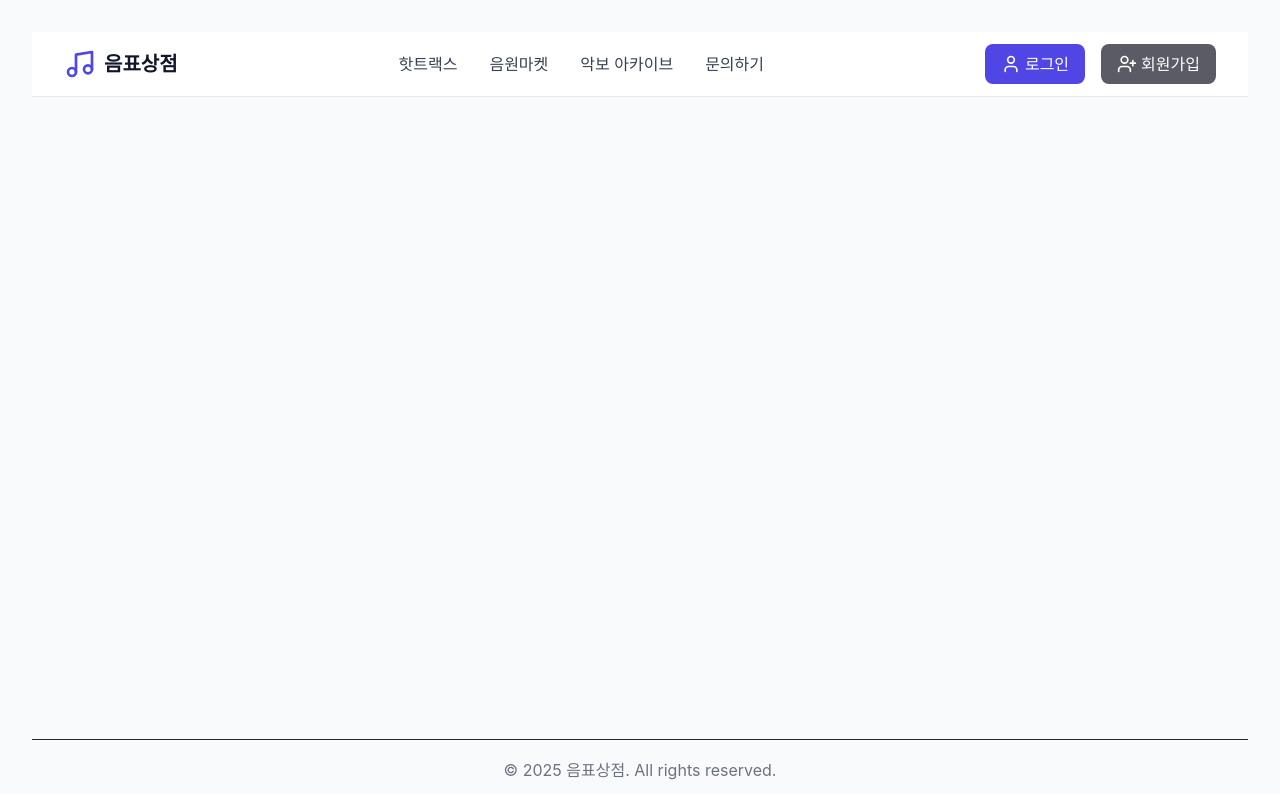
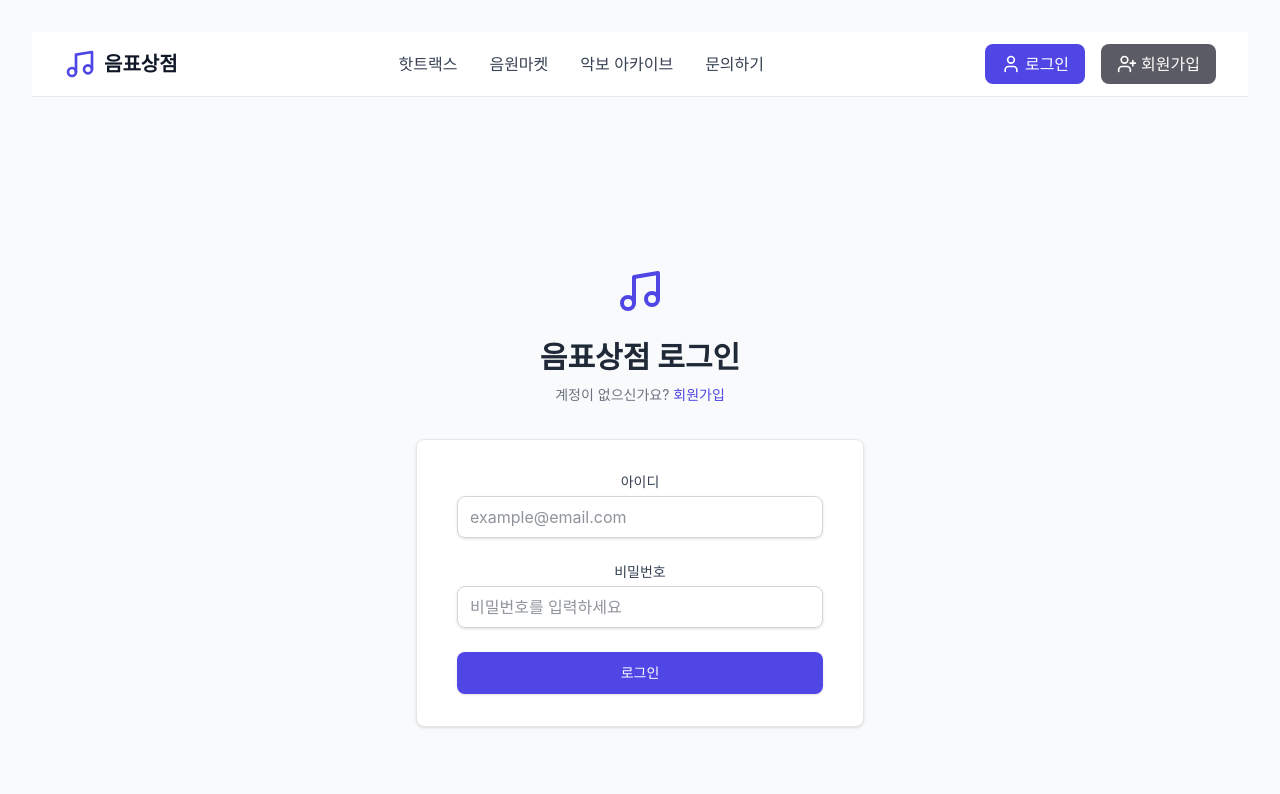
Before and after one commit to backduu/MusicNote-Store-Frontend, a React (Vite) app in the folder musicnote-store-frontend/: page /login in a window 1280 px wide. Shown: the top 794 px of the page. Built offline with nearby package versions, Linux system fonts and the light colour scheme.

Commit message:
[common] 로그인 기능 추가

```diff
--- a/musicnote-store-frontend/src/App.tsx
+++ b/musicnote-store-frontend/src/App.tsx
@@ -2,6 +2,7 @@ import { BrowserRouter as Router, Routes, Route } from "react-router-dom";
 import './App.css'
 import { Home } from './pages/Home';
 import { Signup } from './pages/Signup';
+import { Login } from "./pages/Login";
 import { Layout } from './components/Layout';
 
 
@@ -12,6 +13,7 @@ function App() {
         <Routes>
           <Route path="/" element={<Home />} />
           <Route path="/signup" element={<Signup />} />
+          <Route path="/login" element={<Login />} />
         </Routes>
       </Layout>
 
--- a/musicnote-store-frontend/src/api/auth.ts
+++ b/musicnote-store-frontend/src/api/auth.ts
@@ -1,3 +1,24 @@
-import axios from "axios";
+import { UserRole } from "../types/UserRole";
+import { UserStatus } from "../types/UserStatus";
+import axiosInstance from "./axiosInstance";
 
-const BASE_URL = "http://localhost:8080/api/auth";
+export interface LoginRequest {
+    username: string;
+    password: string;
+}
+
+export interface LoginResponse {
+token: string; // JWT 토큰 등
+user: {
+    id: number;
+    username: string;
+    email: string;
+    role: UserRole;
+    status: UserStatus;
+};
+}
+
+export async function login(data: LoginRequest): Promise<LoginResponse> {
+    const response = await axiosInstance.post("auth/login", data);
+    return response.data;
+}
--- /dev/null
+++ b/musicnote-store-frontend/src/pages/Login.tsx
@@ -0,0 +1,113 @@
+import React, { useState } from 'react';
+import { Link, useNavigate } from 'react-router-dom';
+import { Music } from 'lucide-react';
+import { Toast } from '../components/Toast';
+import { AxiosError } from 'axios';
+import { login } from "../api/auth";
+
+export const Login = () => {
+    const [username, setUsername] = useState('');
+    const [password, setPassword] = useState('');
+    const [loading, setLoading] = useState(false);
+    const [toast, setToast] = useState<{ message: string; type: 'success' | 'fail' | 'error' } | null>(null);
+    const navigate = useNavigate();
+
+
+    const handleSubmit = async (e: React.FormEvent) => {
+        e.preventDefault();
+        setLoading(true);
+
+        try {
+            await login({username, password});
+
+            login({username, password});
+            setToast({ message: '로그인 성공!', type: 'success' });
+            setTimeout(() => navigate('/'), 1000);
+        } catch (error : unknown) {
+            console.error(error);
+            if (error instanceof AxiosError) {
+                if (error.response?.status === 400) {
+                  setToast({ message: '입력값이 올바르지 않습니다.', type: 'fail' });
+                } else if (error.response?.status === 500) {
+                  setToast({ message: '서버 오류가 발생했습니다.', type: 'error' });
+                }
+              } else if (error instanceof Error) {
+                setToast({ message: error.message, type: 'error' });
+              } else {
+                setToast({ message: '알 수 없는 오류가 발생했습니다.', type: 'error' });
+              }
+        } finally {
+            setLoading(false);
+        }
+    };
+    return (
+        <div className="min-h-screen bg-gray-50 flex flex-col justify-center py-12 sm:px-6 lg:px-8">
+            <div className="sm:mx-auto sm:w-full sm:max-w-md">
+                <div className="flex justify-center">
+                    <Music className="w-12 h-12 text-[#4f46e5]" />
+                </div>
+                <h2 className="mt-6 text-center text-3xl font-bold text-gray-900">
+                    음표상점 로그인
+                </h2>
+                <p className="mt-2 text-center text-sm text-gray-600">
+                    계정이 없으신가요?{' '}
+                    <Link to="/signup" className="text-[#4f46e5] hover:text-[#6366f1] font-medium">
+                        회원가입
+                    </Link>
+                </p>
+            </div>
+
+            <div className="mt-8 sm:mx-auto sm:w-full sm:max-w-md">
+                <div className="bg-white py-8 px-4 shadow-sm rounded-lg sm:px-10 border border-gray-200">
+                    <form onSubmit={handleSubmit} className="space-y-6">
+                        <div>
+                            <label htmlFor="username" className="block text-sm font-medium text-gray-700">
+                                아이디
+                            </label>
+                            <input
+                                id="username"
+                                type="text"
+                                required
+                                value={username}
+                                onChange={(e) => setUsername(e.target.value)}
+                                className="mt-1 block w-full px-3 py-2 border border-gray-300 rounded-lg shadow-sm focus:outline-none focus:ring-2 focus:ring-[#4f46e5] focus:border-transparent"
+                                placeholder="example@email.com"
+                            />
+                        </div>
+
+                        <div>
+                            <label htmlFor="password" className="block text-sm font-medium text-gray-700">
+                                비밀번호
+                            </label>
+                            <input
+                                id="password"
+                                type="password"
+                                required
+                                value={password}
+                                onChange={(e) => setPassword(e.target.value)}
+                                className="mt-1 block w-full px-3 py-2 border border-gray-300 rounded-lg shadow-sm focus:outline-none focus:ring-2 focus:ring-[#4f46e5] focus:border-transparent"
+                                placeholder="비밀번호를 입력하세요"
+                            />
+                        </div>
+
+                        <button
+                            type="submit"
+                            disabled={loading}
+                            className="w-full flex justify-center py-2.5 px-4 border border-transparent rounded-lg shadow-sm text-sm font-medium text-white bg-[#4f46e5] hover:bg-[#6366f1] focus:outline-none focus:ring-2 focus:ring-offset-2 focus:ring-[#4f46e5] disabled:opacity-50 disabled:cursor-not-allowed transition-colors"
+                        >
+                        {loading ? '로그인 중...' : '로그인'}
+                        </button>
+                    </form>
+                </div>
+            </div>
+
+            {toast && (
+                <Toast
+                message={toast.message}
+                type={toast.type}
+                onClose={() => setToast(null)}
+                />
+            )}
+        </div>
+    );
+};
--- a/musicnote-store-frontend/src/pages/Signup.tsx
+++ b/musicnote-store-frontend/src/pages/Signup.tsx
@@ -6,13 +6,6 @@ import { AxiosError } from 'axios';
 import {UserRole} from '../types/UserRole'
 import { signup } from "../api/user";
 import { UserStatus } from '../types/UserStatus';
-
-/*
-TODO
-1. LOADING 관련 기능 추가
-2.
-*/
-
 
 export const Signup = () => {
     const [name, setName] = useState('');
@@ -28,6 +21,7 @@ export const Signup = () => {
     const [toast, setToast] = useState<{ message: string; type: 'success' | 'fail' | 'error' } | null>(null);
     const navigate = useNavigate();
 
+    // 회원가입 폼 전송 함수
     const handleSubmit = async (e: React.FormEvent) => {
         e.preventDefault();
 
@@ -35,6 +29,12 @@ export const Signup = () => {
             if (!emailRegex.test(email)) {
             setToast({ message: "올바른 이메일 형식이 아닙니다.", type: "fail" });
             return;
+        }
+
+        const phoneRegex = /^01[0-9]-?\d{3,4}-?\d{4}$/;
+        if (!phoneRegex.test(phone)) {
+          setToast({ message: "올바른 휴대폰 번호 형식이 아닙니다.", type: "fail" });
+          return;
         }
 
         if (password !== confirmPassword) {
@@ -50,11 +50,13 @@ export const Signup = () => {
          setLoading(true);
 
          try {
-           // signup API 호출
-           await signup({username, nickname, name, email, address, phone, password, role, status: UserStatus.ACTIVE});
+            const normalizedPhone = phone.replace(/-/g, "");
 
-           setToast({ message: '회원가입 성공!', type: 'success' });
-           setTimeout(() => navigate('/'), 1000);
+            // signup API 호출
+            await signup({username, nickname, name, email, address, phone: normalizedPhone, password, role, status: UserStatus.ACTIVE});
+
+            setToast({ message: '회원가입 성공!', type: 'success' });
+            setTimeout(() => navigate('/'), 1000);
         } catch (error : unknown) {
             console.error(error);
             if (error instanceof AxiosError) {
@@ -71,6 +73,18 @@ export const Signup = () => {
         } finally {
             setLoading(false);
         }
+    };
+
+    // 휴대폰 번호 포매팅 함수
+    const formatPhoneNumber = (value: string) => {
+        // 숫자만 추출
+        const onlyNums = value.replace(/\D/g, "");
+
+        if (onlyNums.length < 4) return onlyNums;
+        if (onlyNums.length < 7) {
+        return `${onlyNums.slice(0, 3)}-${onlyNums.slice(3)}`;
+        }
+        return `${onlyNums.slice(0, 3)}-${onlyNums.slice(3, 7)}-${onlyNums.slice(7, 11)}`;
     };
 
     return (
@@ -179,7 +193,7 @@ export const Signup = () => {
                             type="tel"
                             required
                             value={phone}
-                            onChange={(e) => setPhone(e.target.value)}
+                            onChange={(e) => setPhone(formatPhoneNumber(e.target.value))}
                             className="mt-1 block w-full px-3 py-2 border border-gray-300 rounded-lg shadow-sm
                                         focus:outline-none focus:ring-2 focus:ring-[#4f46e5] focus:border-transparent"
                             placeholder="010-1234-5678"
@@ -215,7 +229,7 @@ export const Signup = () => {
                                 value={password}
                                 onChange={(e) => setPassword(e.target.value)}
                                 className="mt-1 block w-full px-3 py-2 border border-gray-300 rounded-lg shadow-sm focus:outline-none focus:ring-2 focus:ring-[#4f46e5] focus:border-transparent"
-                                placeholder="최소 6자 이상"
+                                placeholder="최소 8자 이상"
                             />
                         </div>
 
```
